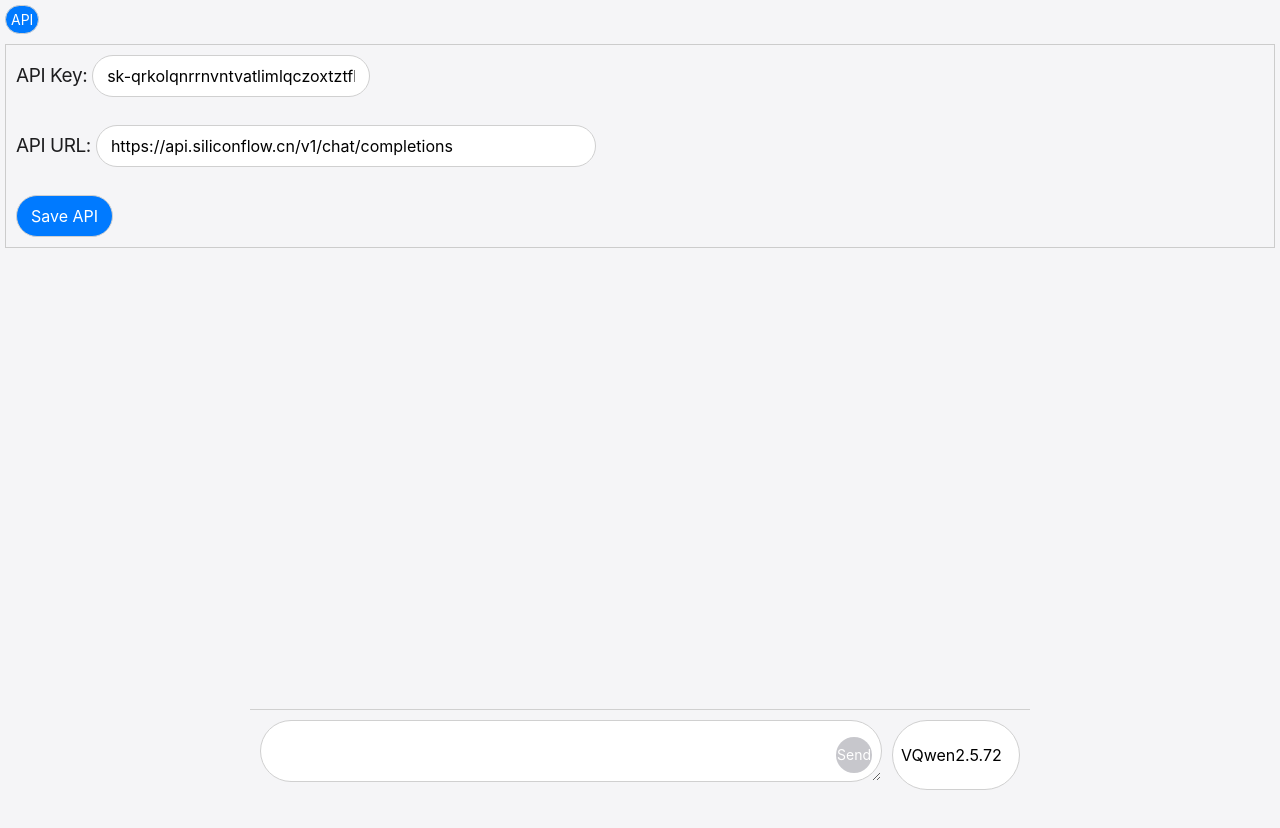
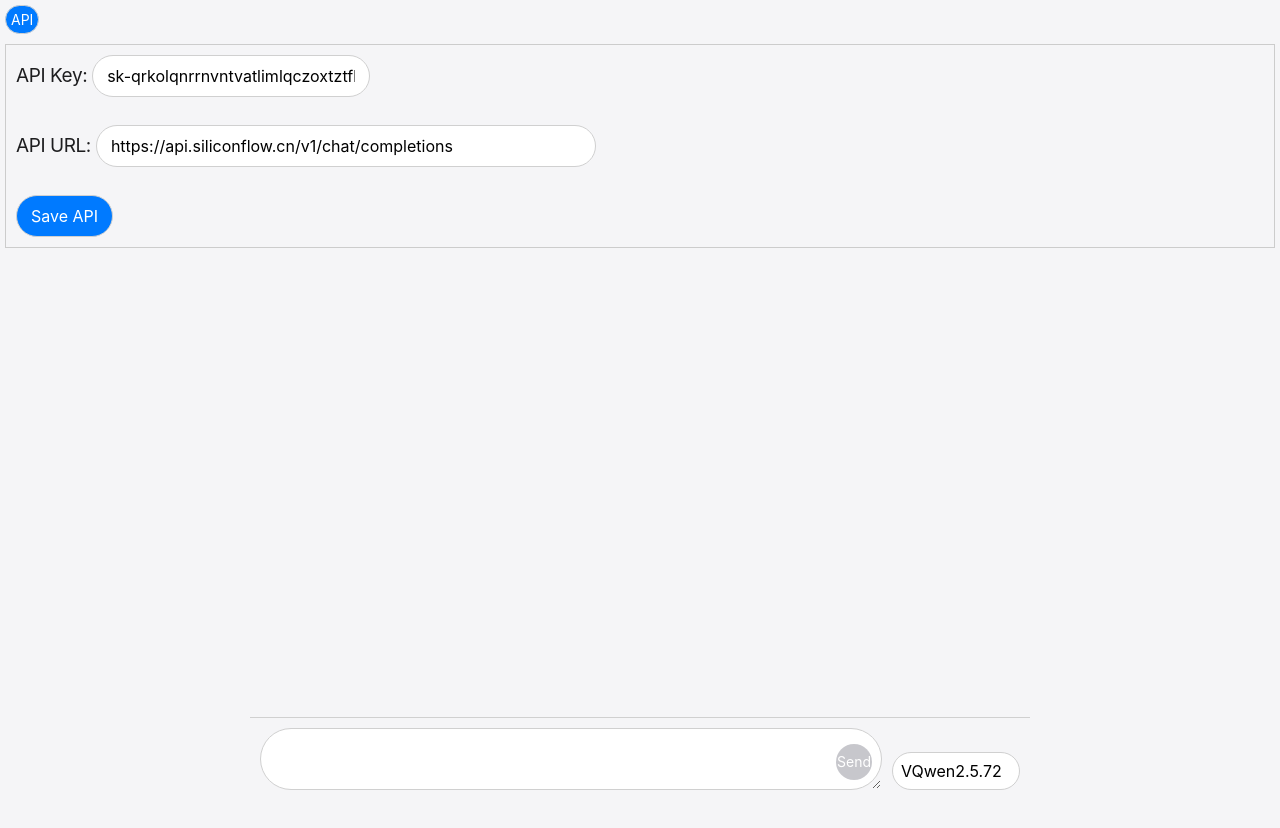
Before and after one commit to Amadeus9169/ChatBot, a plain HTML site: page index.html in a window 1280 px wide. Drawn offline with nearby package versions, Linux system fonts and the light colour scheme.

Commit message:
Update index.html

```diff
--- a/index.html
+++ b/index.html
@@ -8,7 +8,7 @@
 :root {
             --primary-color: #007aff; /* Primary button/input color */
             --border-color: #d0d0d0; /* Border color */
-            --border-radius: 10px; /* Border radius */
+            --border-radius: 980px; /* Border radius */
             --font-size: 16px;
             --padding: 10px 14px;
             --font-family: -apple-system, BlinkMacSystemFont, "SF Pro Text", "SF Pro Icons", "SF Pro SC", "Helvetica Neue", "Helvetica", "PingFang SC", "Arial", sans-serif;
@@ -119,9 +119,7 @@
             scroll-behavior: smooth;
         }
 
-        :root {
-            --border-radius: 980px;
-        }
+
 
         /* Chat container styles */
         #chat-container {
@@ -143,7 +141,7 @@
         }
 
         .message {
-            border-radius: var(--border-radius);
+            //border-radius: var(--border-radius);
             padding: 10px 14px;
             margin-bottom: 10px;
             word-wrap: break-word;
@@ -163,7 +161,7 @@
         }
 
         /* Locked input container styles */
-        #input-container {
+        #input-container{
     display: flex;
     background-color: #F5F5F7;
     padding: 10px;
@@ -173,26 +171,32 @@
     max-width: 780px;
     width: 100%;
     box-sizing: border-box;
+	align-items: flex-end;
 }
 
 #input-wrapper {
-     flex-grow: 1; /* Allow remaining space to be taken */
-  position: relative; /* Needed for absolute positioning of the button */
+     flex-grow: 1;
+    position: relative;
+    display: flex; /* Important for aligning textarea and button */
+    flex-direction: column; /* Stack textarea and optional placeholder */
+
 
 }
 
 #user-input {
     width: 100%;
-    padding: 10px 44px 10px 14px; /* Right padding for the button */
+    padding: 10px 44px 10px 14px;
     border: 1px solid #d0d0d0;
-    border-radius: 10px;
+    border-radius: var(--border-radius); /* Initial border radius */
     font-size: 16px;
-	font-family: -apple-system, BlinkMacSystemFont, "SF Pro Text", "SF Pro Icons", "SF Pro SC", "Helvetica Neue", "Helvetica", "PingFang SC", "Arial", sans-serif;
+    font-family: var(--font-family);
+    box-sizing: border-box;
+    resize: vertical;
+    min-height: 40px;
+    max-height: 200px; /* Set your maximum height */
+    overflow-y: auto; /* Enable vertical scrolling if content exceeds max-height */
+    transition: border-radius 0.3s ease; /* Smooth transition for border-radius */
 
-    box-sizing: border-box;
-    resize: vertical; /* Allow vertical resizing */
-    min-height: 40px; /* Set a minimum height */
-    overflow: hidden; /* Prevent content from overflowing visually */
 }
 
 #user-input:focus {
@@ -201,11 +205,28 @@
     box-shadow: 0 0 0 3px rgba(0, 122, 255, 0.3);
 }
 
+#user-input.scrolled {
+    border-bottom-left-radius: 0;
+    border-bottom-right-radius: 0;
+}
+
+#user-input::-webkit-scrollbar {
+    width: 5px; /* Adjust the width as needed */
+}
+
+#user-input::-webkit-scrollbar-thumb {
+    background-color: #888; /* Color of the scrollbar thumb */
+    border-radius: 6px; /* Rounded corners for the thumb */
+}
+
+#user-input::-webkit-scrollbar-track {
+    background-color: #f1f1f1; /* Color of the scrollbar track */
+}
+
 .send-button {
     position: absolute;
-    top: 50%;
-    right: 10px; /* Adjust as needed */
-    transform: translateY(-50%);
+    bottom: 10px; /* Position at the bottom */
+    right: 10px;
     width: 36px;
     height: 36px;
     border-radius: 50%;
@@ -235,18 +256,7 @@
 	.message, .send-button, #user-input {
 	    border-radius: var(--border-radius);
 	}
-        /* Model dropdown styles */
-        #model-select {
-            margin-left: 10px;
-            padding: 8px;
-            font-size: 16px;
-            border-radius: var(--border-radius);
-            border: 1px solid #d0d0d0;
-            background-color: #ffffff;
-            -webkit-appearance: none;
-            -moz-appearance: none;
-            appearance: none;
-        }
+
 
 	/* Styles omitted for brevity */
         #settings-container {
@@ -264,6 +274,20 @@
             font-family: var(--font-family);
             //box-sizing: border-box;
 	}
+
+ /* Model dropdown styles */
+        #model-select {
+    margin-left: 10px;
+    padding: 8px;
+    font-size: 16px;
+    border-radius: var(--border-radius);
+    border: 1px solid #d0d0d0;
+    background-color: #ffffff;
+    -webkit-appearance: none;
+    -moz-appearance: none;
+    appearance: none;
+    flex-shrink: 0; /* Prevent shrinking */
+}
 
     </style>
 </head>
@@ -343,9 +367,13 @@ showSettingsButton.addEventListener('click', () => {
             });
 
             userInput.addEventListener('input', function() {
-                this.style.height = 'auto';
-                this.style.height = (this.scrollHeight) + 'px';
-            });
+  	  this.style.height = 'auto';
+   	 this.style.height = Math.min(this.scrollHeight, 200) + 'px';
+
+  	  // Check if the content height is greater than the line height
+  	  const lineHeight = parseInt(window.getComputedStyle(this).lineHeight);
+  	  this.classList.toggle('multiline', this.scrollHeight > lineHeight);
+	});
 
             function appendMessage(content, sender) {
                 const messageElement = document.createElement('div');
```
